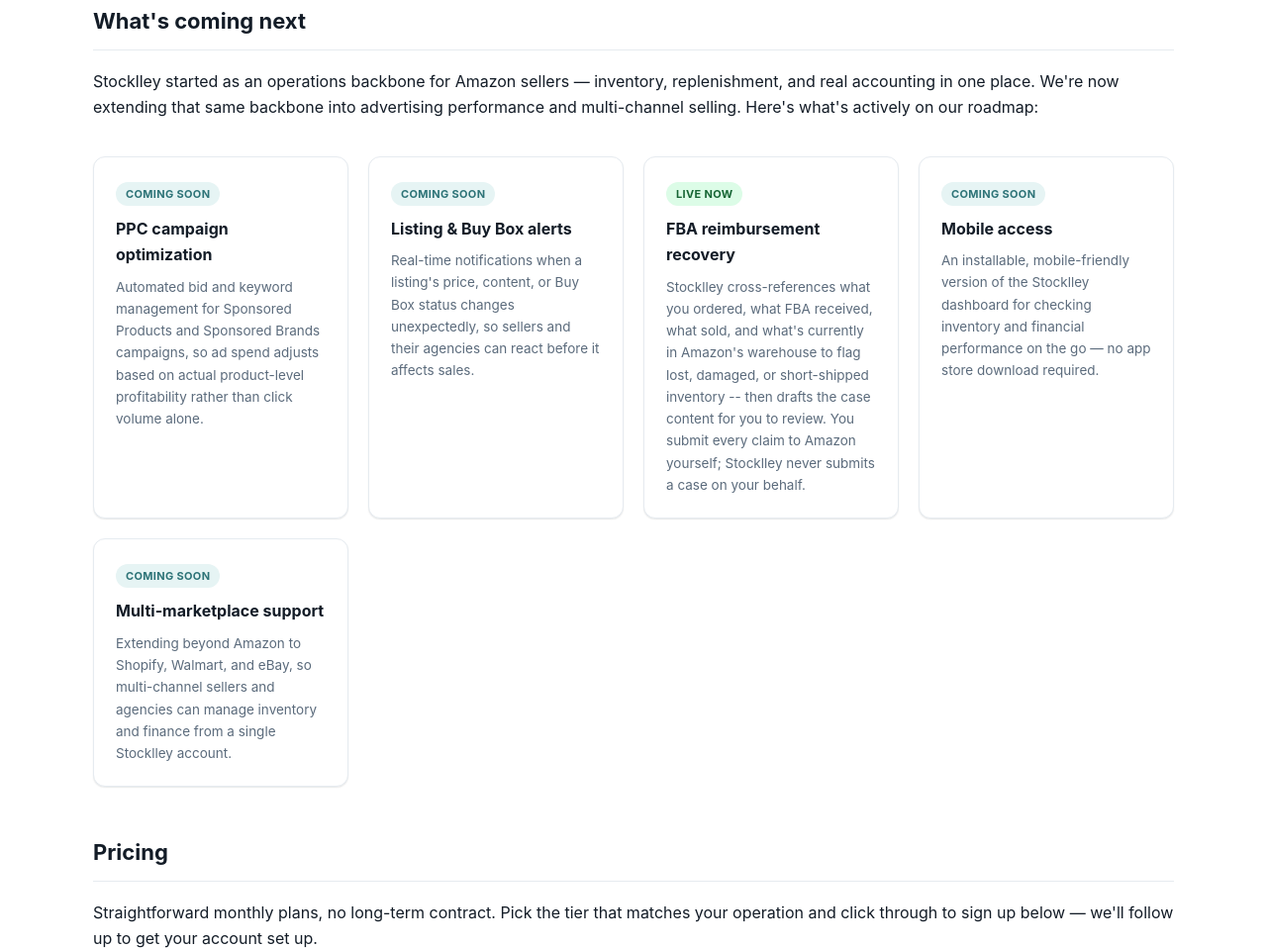
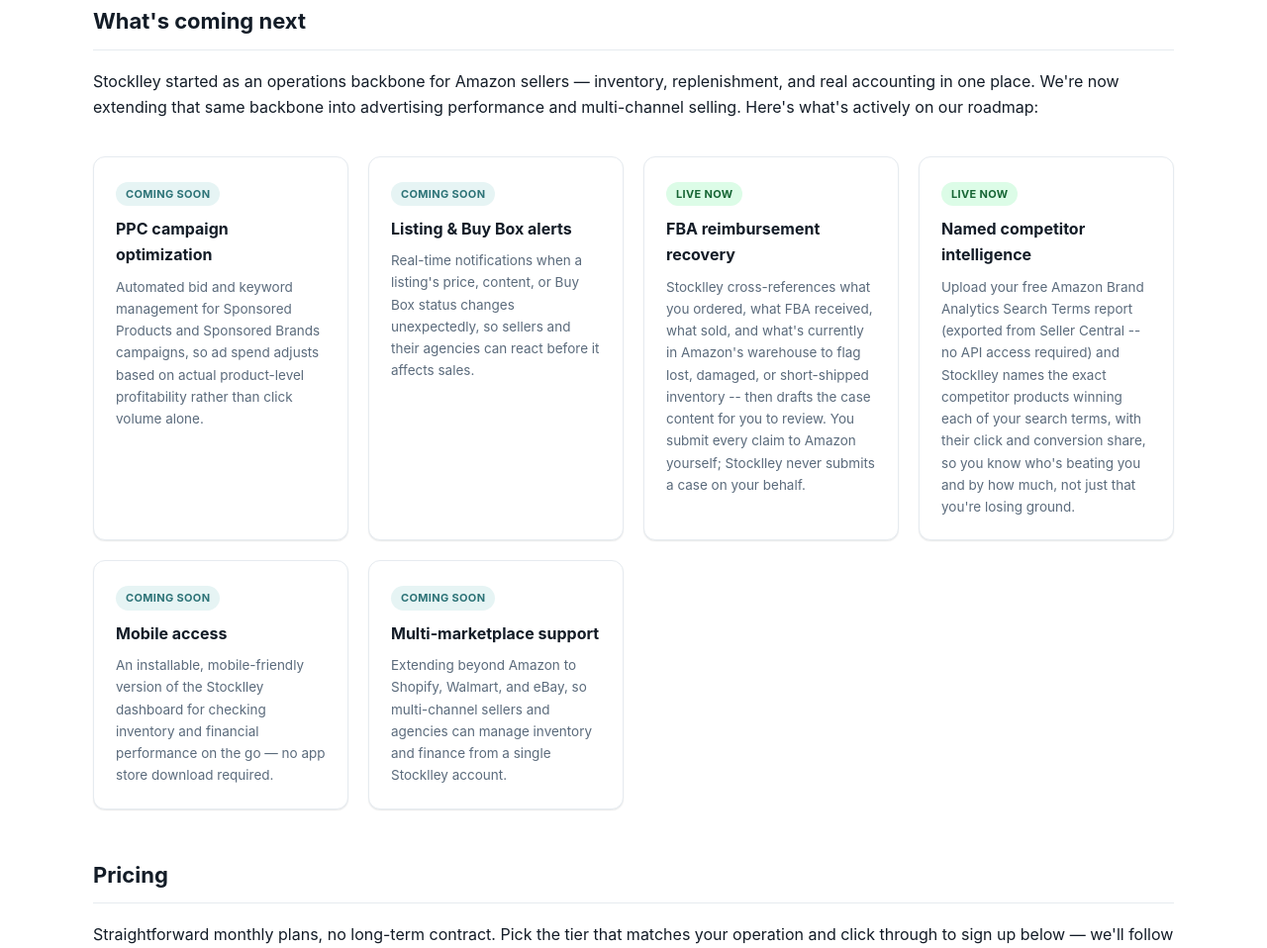
Before and after one commit to bilalrana8387-beep/stocklley-site, a plain HTML site: page index.html in a window 1280 px wide. Shown: the part 7740-8698 px from the top of the page at 99% size. Drawn offline with Linux system fonts and the light colour scheme.

Commit message:
Add competitor intelligence card to index.html
Added a new card for named competitor intelligence with details on uploading the Amazon Brand Analytics Search Terms report.

```diff
--- a/index.html
+++ b/index.html
@@ -810,6 +810,12 @@
       <h3>FBA reimbursement recovery</h3>
       <p>Stocklley cross-references what you ordered, what FBA received, what sold, and what's currently in Amazon's warehouse to flag lost, damaged, or short-shipped inventory -- then drafts the case content for you to review. You submit every claim to Amazon yourself; Stocklley never submits a case on your behalf.</p>
 </div>
+          <div class="card">
+        <span class="badge" style="background:#dcfce7;color:#166534;">Live now</span>
+        <h3>Named competitor intelligence</h3>
+        <p>Upload your free Amazon Brand Analytics Search Terms report (exported from Seller Central -- no API access required) and Stocklley names the exact competitor products winning each of your search terms, with their click and conversion share, so you know who's beating you and by how much, not just that you're losing ground.</p>
+      </div>
+
         <div class="card">
       <span class="badge">Coming soon</span>
       <h3>Mobile access</h3>
```
